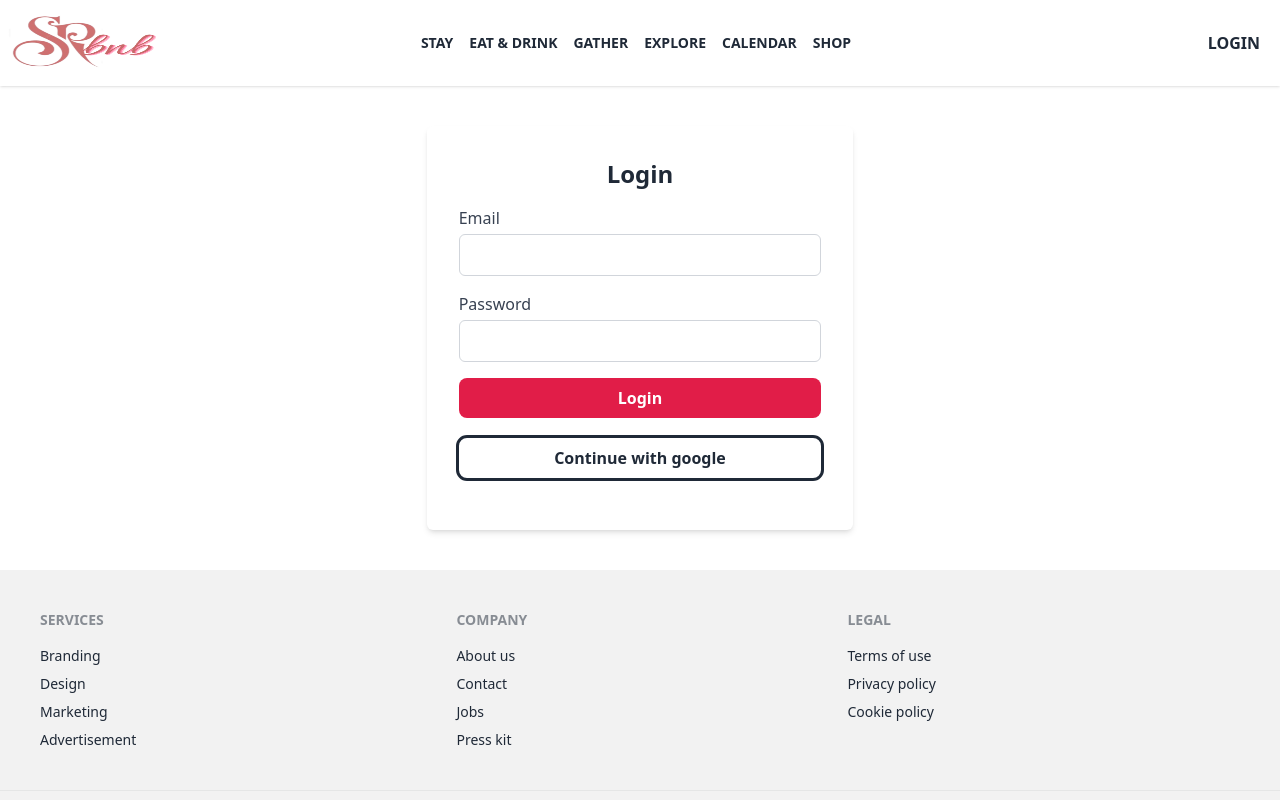
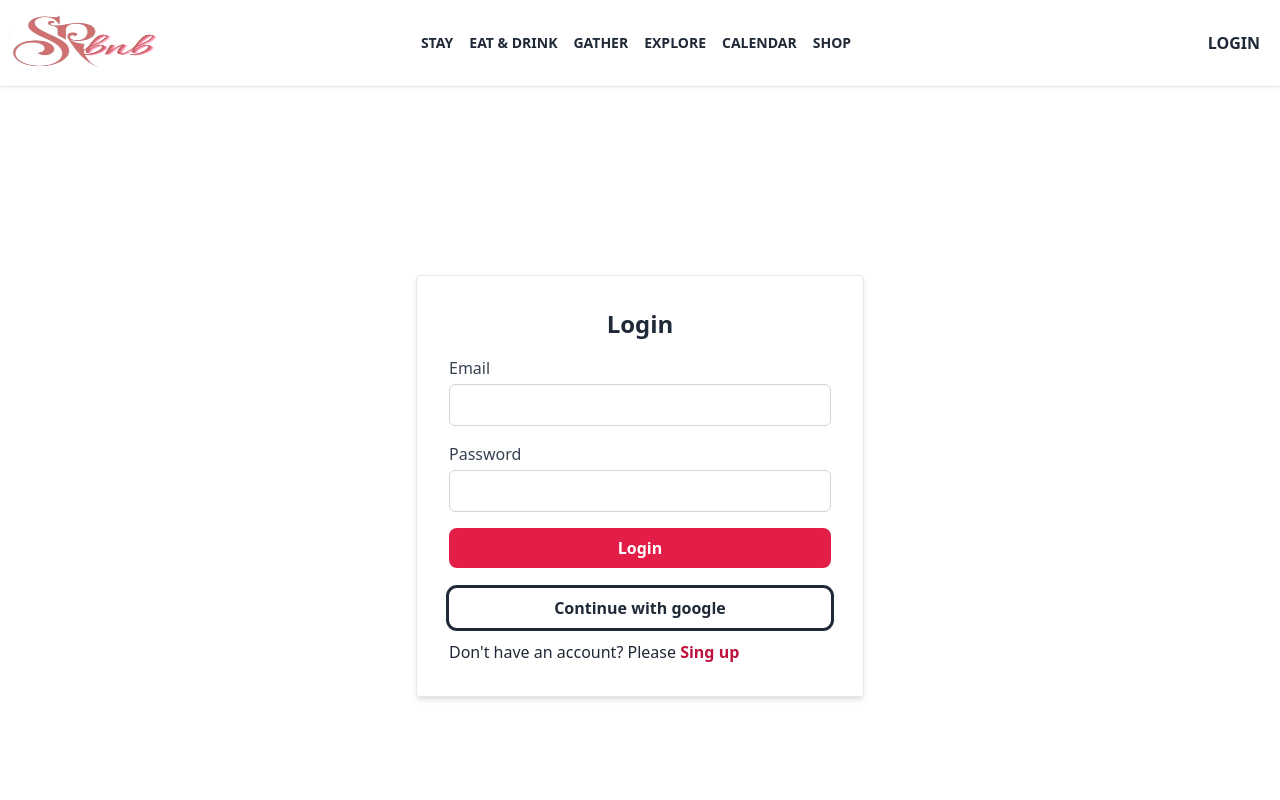
Before and after one commit to rafia02/SRbnb-hotel-booking-client, a React (Vite) app: page /login in a window 1280 px wide. Shown: the top 800 px of the page. Built offline with nearby package versions, Linux system fonts and the light colour scheme; no server answers.

Commit message:
sign up design

```diff
--- a/src/Components/Shared/Login.jsx
+++ b/src/Components/Shared/Login.jsx
@@ -1,9 +1,10 @@
 import React from 'react';
+import { Link } from 'react-router-dom';
 
 const Login = () => {
     return (
-        <div className="my-10">
-            <div className="shadow-lg w-11/12 bg-gray-100  md:w-1/3  mx-auto bg-white p-8 shadow-md rounded-md">
+        <div className="min-h-screen flex items-center justify-center ">
+            <div className="bg-white p-8 border rounded shadow-md max-w-md w-full">
                 <h2 className="text-2xl text-center font-semibold mb-4">Login</h2>
                 <form>
                     <div className="mb-4">
@@ -18,9 +19,10 @@ const Login = () => {
                         <button type="submit" className=" text-white font-bold px-4 py-2 ">Login</button>
                     </div>
                 </form>
-                <div className='text-center my-5 w-full rounded-lg  hover:text-white outline bg-white hover:bg-rose-600 duration-500 '>
+                <div className='text-center mt-5 mb-3 w-full rounded-lg  hover:text-white outline bg-white hover:bg-rose-600 duration-500 '>
                     <button type="submit" className=" font-bold px-4 py-2 ">Continue with google</button>
                 </div>
+                <p>Don't have an account? Please <Link to="/signup" className='text-rose-700 font-bold'>Sing up</Link></p>
             </div>
         </div>
     );
--- a/src/Components/Shared/SignUp.jsx
+++ b/src/Components/Shared/SignUp.jsx
@@ -1,9 +1,30 @@
 import React from 'react';
+import { Link } from 'react-router-dom';
 
 const SignUp = () => {
     return (
-        <div>
-
+        <div className="min-h-screen flex items-center justify-center ">
+            <div className="bg-white p-8 border rounded shadow-md max-w-md w-full">
+                <h2 className="text-2xl text-center font-bold mb-6">Sign Up</h2>
+                <form>
+                    <div className="mb-4">
+                        <label htmlFor="name" className="block font-medium mb-1">Name</label>
+                        <input type="text" id="name" className="border rounded py-2 px-3 w-full" />
+                    </div>
+                    <div className="mb-4">
+                        <label htmlFor="email" className="block font-medium mb-1">Email</label>
+                        <input type="email" id="email" className="border rounded py-2 px-3 w-full" />
+                    </div>
+                    <div className="mb-6">
+                        <label htmlFor="password" className="block font-medium mb-1">Password</label>
+                        <input type="password" id="password" className="border rounded py-2 px-3 w-full" />
+                    </div>
+                    <div className='text-center w-full mb-3 bg-rose-600 rounded-lg  hover:bg-rose-700 duration-500'>
+                        <button type="submit" className=" text-white font-bold px-4 py-2 ">Sign Up</button>
+                    </div>
+                </form>
+                <p>Don't have an account? Please <Link to="/login" className='text-rose-700 font-bold '>Login</Link></p>
+            </div>
         </div>
     );
 };
--- a/src/Router/Router.jsx
+++ b/src/Router/Router.jsx
@@ -4,6 +4,7 @@ import Home from "../Components/Home/Home/Home";
 import HotelDetails from "../Components/Home/HotelDetails";
 import Hotels from "../Components/Home/Hotels";
 import Login from "../Components/Shared/Login";
+import SignUp from "../Components/Shared/SignUp";
 import Layout from "../Layout/Layout";
 
 export const router = createBrowserRouter([
@@ -12,6 +13,7 @@ export const router = createBrowserRouter([
         // {path: "/:id", loader: ({params})=>fetch(`http://localhost:5000/hotels/${params.id}`), element: <Hotels></Hotels>},
         {path: "/hotel/:id", loader: ({params})=>fetch(`http://localhost:5000/hotel/${params.id}`), element: <HotelDetails></HotelDetails>},
         {path: "/hotel/confirmed", element: <ConfirmPay></ConfirmPay>},
-        {path: "/login", element: <Login></Login>}
+        {path: "/login", element: <Login></Login>},
+        {path: "/signup", element: <SignUp></SignUp>}
         ]}
 ])
```
